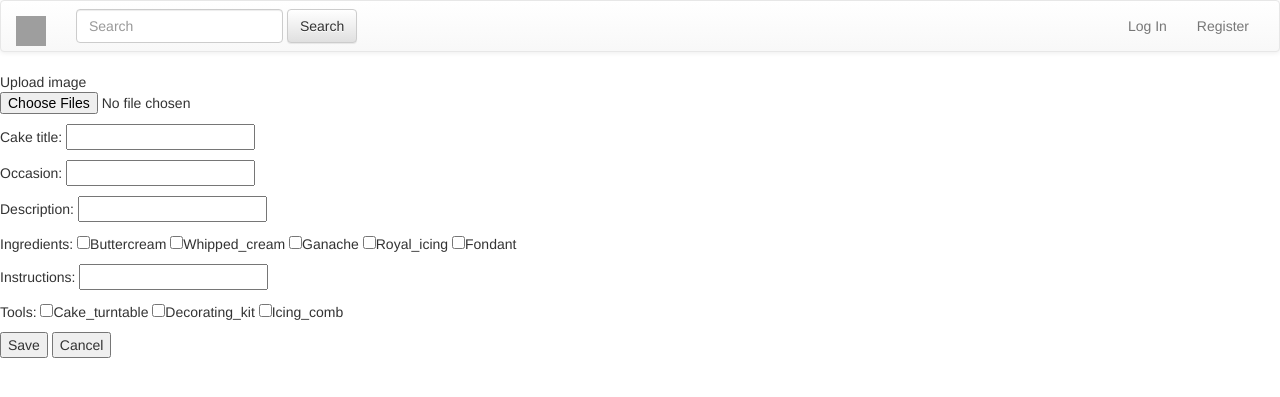
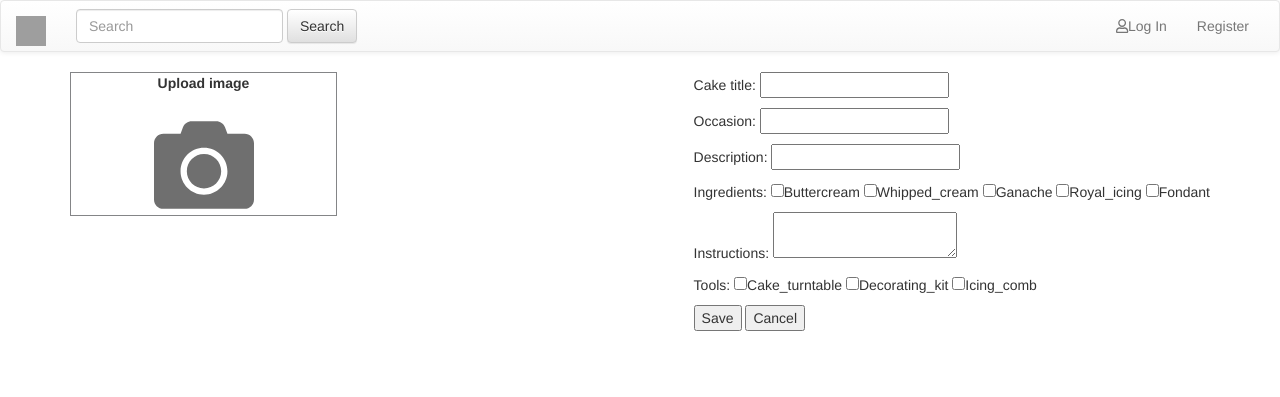
Before and after one commit to gmatinyan/project, a Flask app: page /add_new_recipe in a window 1280 px wide. Shown: the top 397 px of the page. Run offline with Flask 2, Linux system fonts and the light colour scheme; some libraries are stand-ins or nearby versions; grey boxes are pictures that could not be loaded.

Commit message:
saving work

```diff
--- a/static/css/style.css
+++ b/static/css/style.css
@@ -1,3 +1,55 @@
+
+
+
+
+
+
+h2 {
+  text-align: center;
+  font-size: 30px;
+  font-weight: bold;
+}
+
+.rating {
+  text-align: center;
+}
+
+
+.page-footer {
+  font-size: 13px;
+  padding: 17px 0;
+  text-align: center;
+  background-color: #eaebed;
+  position: fixed;
+  left: 0;
+  bottom: 0;
+  height: 50px;
+  width: 100%;
+  overflow: hidden;
+}
+
+#upload-icon {
+  font-size: 100px;
+  opacity: .7;
+}
+
+.add-photo{
+  float: left;
+  text-align: center;
+  border: 1px solid #848587;
+}
+
+.add-photo input[type="file"]{
+  opacity: 0;
+}
+
+.add-recipe{
+  float: right;
+  position: relative;
+}
+
+
+
 .carousel img {
     height: 200px !important;
     max-width: 200px !important;
@@ -5,9 +57,15 @@
     margin: 0px auto;
 }
 
+.recipe-title {
+    font-size: 12px;
+    text-align: center;
+}
 
-
-
+.new-recipe-button{
+  position: relative;
+  float: right;
+}
 
 .multi-item-carousel{
   .carousel-inner{
@@ -44,17 +102,3 @@
     }
   }
 }
-
-// non-related styling:
-body{
-  background: #333;
-  color: #ddd;
-}
-h1{
-  color: white;
-  font-size: 2.25em;
-  text-align: center;
-  margin-top: 1em;
-  margin-bottom: 2em;
-  text-shadow: 0px 2px 0px rgba(0, 0, 0, 1);
-}
--- a/templates/add_new_recipe.html
+++ b/templates/add_new_recipe.html
@@ -1,10 +1,14 @@
 {% extends 'base.html' %}
 {% block content %}
 
-
-
+<div class="container">
+	<div class="row">
 		<form method='POST' action="/add_new_recipe" enctype="multipart/form-data">
-	<p>Upload image<input type='file' name='file'  accept="image/*" multiple> </p>
+			  	<div class="col-xs-4">
+			  		<label class="add-photo">Upload image<input type='file' name='file'  accept="image/*" multiple> <i class="fas fa-camera" id="upload-icon"></i></label>
+			  	</div>
+			  	<div class="col-xs-8">
+			  		<div class="add-recipe">
 						<p>Cake title: <input type='text' name='title'></p>
 						<p>Occasion: <input type='text' name='occasion'></p>
 						<p>Description: <input type='text' name='description'></p>
@@ -13,14 +17,17 @@
 										<input type='checkbox' name='ingridients' value='ganache'>Ganache
 										<input type='checkbox' name='ingridients' value='royal_icing'>Royal_icing
 										<input type='checkbox' name='ingridients' value='fondant'>Fondant</p>
-	<p>Instructions: <input type='text' name='instructions'></p>
+						<p>Instructions: <textarea col="10" type='text' name='instructions'></textarea></p>
 						<p>Tools: <input type='checkbox' name='tools' value='cake_turntable'>Cake_turntable
 								  <input type='checkbox' name='tools' value='decorating_kit'>Decorating_kit
 								  <input type='checkbox' name='tools' value='icing_comb'>Icing_comb</p>
+
+
 						<input type='submit' value='Save'>
 						<input type='submit' value='Cancel'>
-
+					</div>
+			  	</div>
 		</form>
-
-
+	</div>
+</div>
 {% endblock %}
--- a/templates/base.html
+++ b/templates/base.html
@@ -9,6 +9,12 @@
 
 	<!-- Latest compiled and minified CSS -->
 	<link rel="stylesheet" href="https://maxcdn.bootstrapcdn.com/bootstrap/3.3.7/css/bootstrap.min.css" integrity="sha384-BVYiiSIFeK1dGmJRAkycuHAHRg32OmUcww7on3RYdg4Va+PmSTsz/K68vbdEjh4u" crossorigin="anonymous">
+
+	<!-- Add icon library -->
+	<link rel="stylesheet" href="https://cdnjs.cloudflare.com/ajax/libs/font-awesome/4.7.0/css/font-awesome.min.css">
+
+	<!--Font Awesome cdn -->
+	<script defer src="https://use.fontawesome.com/releases/v5.0.7/js/all.js"></script>
 
 	<!-- Optional theme -->
 	<link rel="stylesheet" href="https://maxcdn.bootstrapcdn.com/bootstrap/3.3.7/css/bootstrap-theme.min.css" integrity="sha384-rHyoN1iRsVXV4nD0JutlnGaslCJuC7uwjduW9SVrLvRYooPp2bWYgmgJQIXwl/Sp" crossorigin="anonymous">
@@ -58,7 +64,7 @@
 	    <div class="collapse navbar-collapse" id="bs-example-navbar-collapse-1">
 		      <ul class="nav navbar-nav navbar-right">
 		      	{% if 'logged_in_user' not in session %}
-		        	<li><a href="#loginModal" data-toggle="modal" id="loginLink">Log In</a></li>
+		        	<li><a href="#loginModal" data-toggle="modal" id="loginLink"><span><i class="far fa-user"></i></span>Log In</a></li>
 		        	<div class="modal fade" id="loginModal" role="dialog">
     					<div class="modal-dialog">
     						<div class="modal-content">
@@ -138,6 +144,17 @@
 	</nav>
 
 	{% block content %} put your content here {% endblock %}
+<!-- 	<div class="page-footer">
+		<div class="container">
+			<div class="row">
+				<div class="col-xs-12">
+					<div class="footer-copyright">
+						@2018 Cakemania | All Rights Reserved.
+					</div>
+				</div>
+			</div>
+		</div>
+	</div> -->
 
 <script src="/static/js/custom.js"></script>
 </body>
--- a/templates/cake_detail.html
+++ b/templates/cake_detail.html
@@ -7,12 +7,14 @@
 
 <h4> {{ recipe.rname }} </h4>
 
+<div></div>
+
 {% if avg_score %}
 	<p>Average score for this recipe is: {{ avg_score|round(1, 'ceil') }}</p>
 {% endif %}
 
 {% if user_rating %}
-	<p> Your scor for this recipe is: {{ user_rating.score }}  </p>
+	<p> <i class="far fa-star"></i><i class="far fa-star"></i><i class="far fa-star"></i><i class="far fa-star"></i><i class="far fa-star"></i>Your scor for this recipe is: {{ user_rating.score }}  </p>
 {%  endif %}
 
 {% if 'logged_in_user' in session %}
@@ -31,7 +33,7 @@
 
 
 
-<p> <img src={{ recipe.img_url }} height="100" width="100"/></p>
+<p> <img class="image" src={{ recipe.img_url }} /></p>
 <p> Occasion: {{ recipe.occasions[0].oname }}</p>
 <p> Description: {{ recipe.style }}</p>
 <p> Ingridients: {% for ingridient in recipe.ingridients %}
--- a/templates/homepage.html
+++ b/templates/homepage.html
@@ -16,13 +16,13 @@
 		      		{% if i == 0 %}
 		      			<div class="item active">
 		      				<div class="col-xs-4">
-							<h3> {{ recipes[0].rname }}</h3> <br>
+							<h3 class="recipe-title"> {{ recipes[0].rname }}</h3> <br>
 							<a href="/recipe/{{ recipes[0].recipe_id }}"> <img src={{ recipes[0].img_url }} class="img-responsive"/></a></div>
 						</div>
 					{% else %}
 						<div class="item">
 							<div class="col-xs-4">
-							<h3> {{ recipe.rname }} </h3><br>
+							<h3 class="recipe-title"> {{ recipe.rname }} </h3><br>
 							<a href="/recipe/{{ recipe.recipe_id }}"> <img src={{ recipe.img_url }} class="img-responsive"/></a></div>
 						</div>
 					{% endif %}
@@ -41,7 +41,7 @@
 
 
 {% if 'logged_in_user' in session %}
-	<a href="/add_new_recipe"><button>Add new recipe</button></a>
+	<a href="/add_new_recipe"><button class="new-recipe-button">Add new recipe</button></a>
 {% endif %}
 
 {% endblock %}
```
Also changed, not shown: static/js/custom.js (+9 -1 lines). Lines whose indentation alone changed are shown as unchanged.
